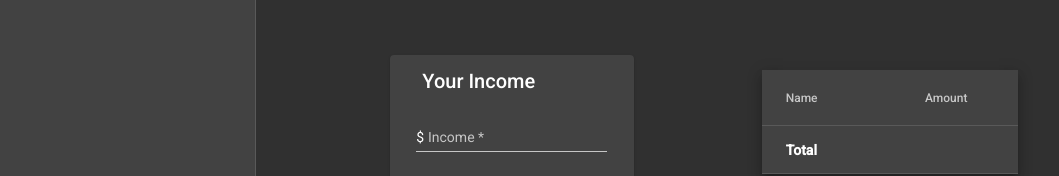
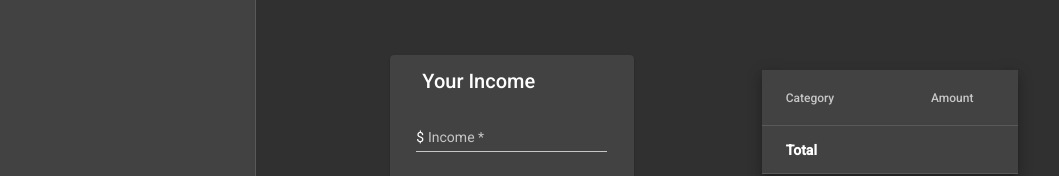
Before and after one commit to Hydrinox/FinanceApp, an Angular app in the folder app/: page /budgeting in a window 1280 px wide. Shown: the part 248-424 px from the top of the page, without its empty margins (0-1059 px from the left). Built offline with nearby package versions, Linux system fonts and the light colour scheme; no server answers; what @swimlane/ngx-charts, ngx-echarts would draw is missing.

Commit message:
changed expense table name header to category

```diff
--- a/app/src/app/budgeting/expense-form/expense-form.component.html
+++ b/app/src/app/budgeting/expense-form/expense-form.component.html
@@ -1,7 +1,7 @@
 <div class="expense-container">
     <table mat-table [dataSource]="expenseArray" class="mat-elevation-z8" color="primary">
         <ng-container matColumnDef="name">
-            <th mat-header-cell *matHeaderCellDef> Name </th>
+            <th mat-header-cell *matHeaderCellDef> Category </th>
             <td mat-cell *matCellDef="let element"> {{element.name}} </td>
             <td mat-footer-cell *matFooterCellDef> Total </td>
         </ng-container>
```
